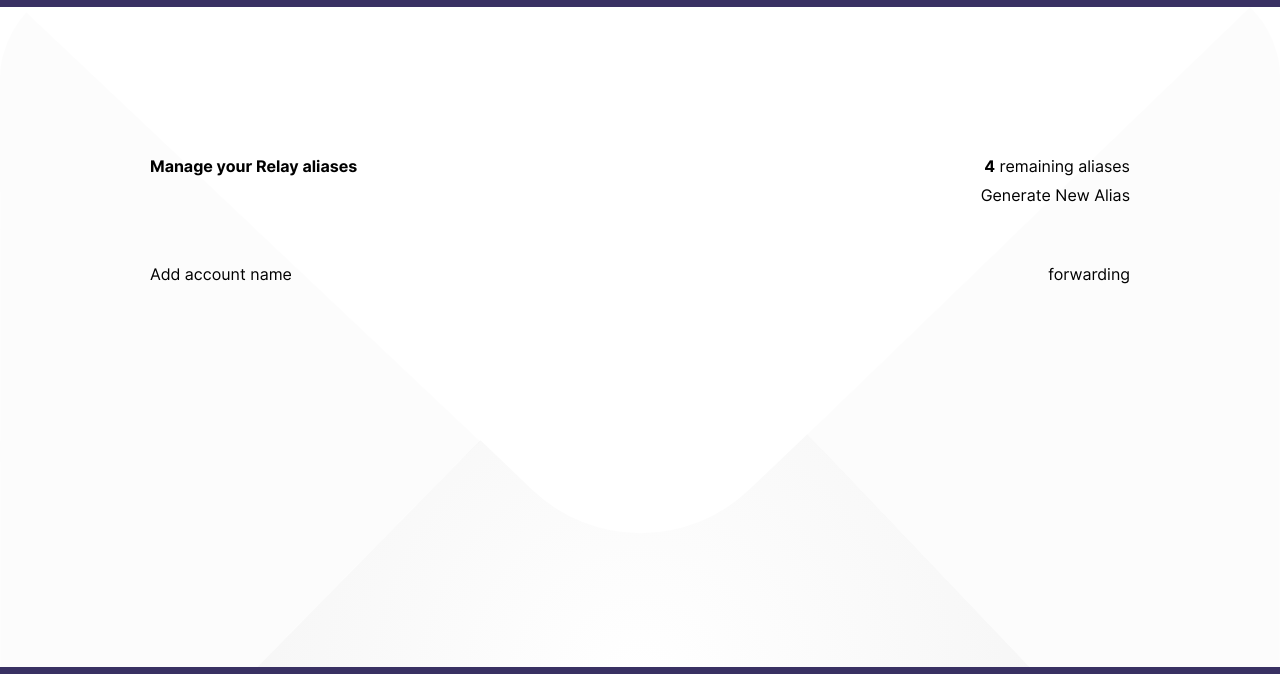
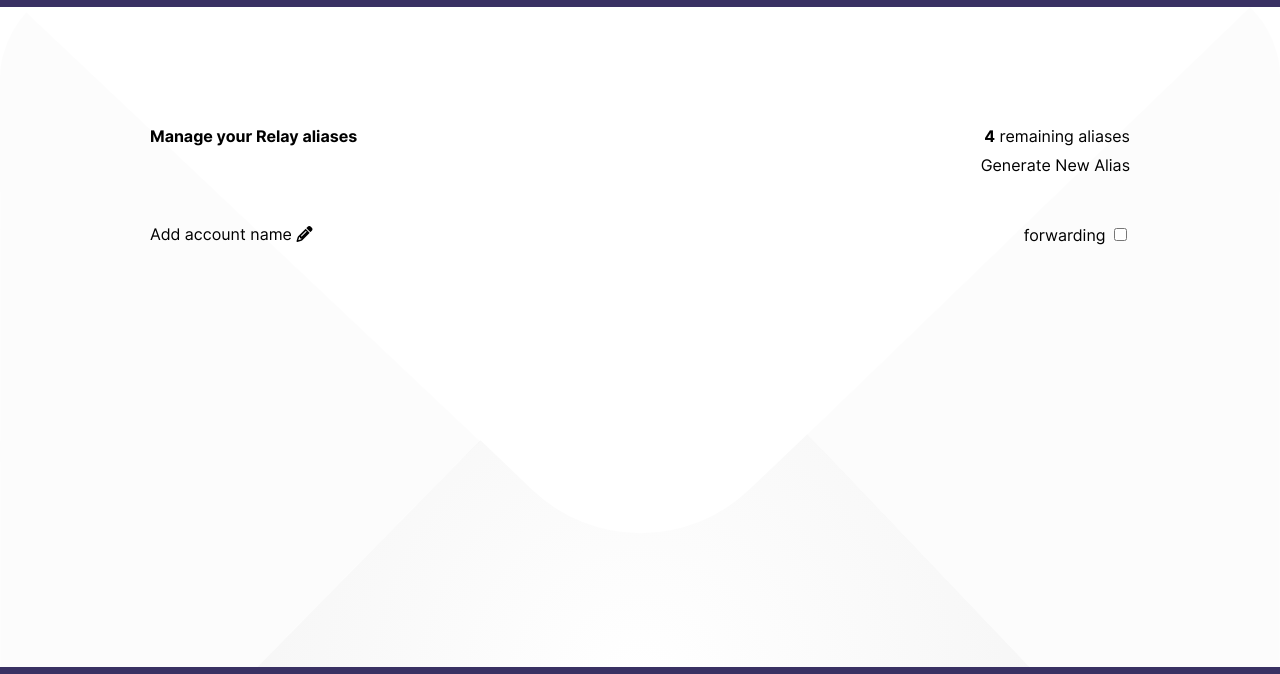
Before and after one commit to DoJeon1/privacy-security-student-worker-project-summer2021, a website: page index.html in a window 1280 px wide. Shown: the part 63-737 px from the top of the page. Drawn offline with Linux system fonts and the light colour scheme.

Commit message:
added pencil icon and toggle switch

```diff
--- a/assets/styles.css
+++ b/assets/styles.css
@@ -70,9 +70,10 @@
 .main__container {
     display: grid;
     grid-row-gap: 10px;
-    padding: 150px;
+    padding:  120px 150px;
 }
 
+/* Grid items in main section */
 .item1 {
     grid-column-start: 1;
     grid-column-end: 3;
@@ -93,13 +94,13 @@
 .item4 {
     grid-column-start: 1;
     grid-column-end: 2;
-    padding: 50px 0;
+    padding: 40px 0;
 }
 
 .item5 {
     grid-column-start: 3;
     grid-column-end: 4;
-    padding: 50px 0;
+    padding: 40px 0;
     text-align: right;
 }
 
--- a/index.html
+++ b/index.html
@@ -32,8 +32,13 @@
             <div class="item1"><strong>Manage your Relay aliases</strong></div>
             <div class="item2"><strong>4</strong> remaining aliases</div>
             <div class="item3">Generate New Alias</div>
-            <div class="item4">Add account name</div>
-            <div class="item5">forwarding</div>
+            <div class="item4">Add account name
+                <i class="fas fa-pencil-alt"></i>
+            </div>
+            <div class="item5">forwarding
+                <input type="checkbox">
+                <span class="slider round"></span>
+            </div>
             <div class="item6"></div>
             <div class="item7"></div>
             <div class="item8"></div>
```
